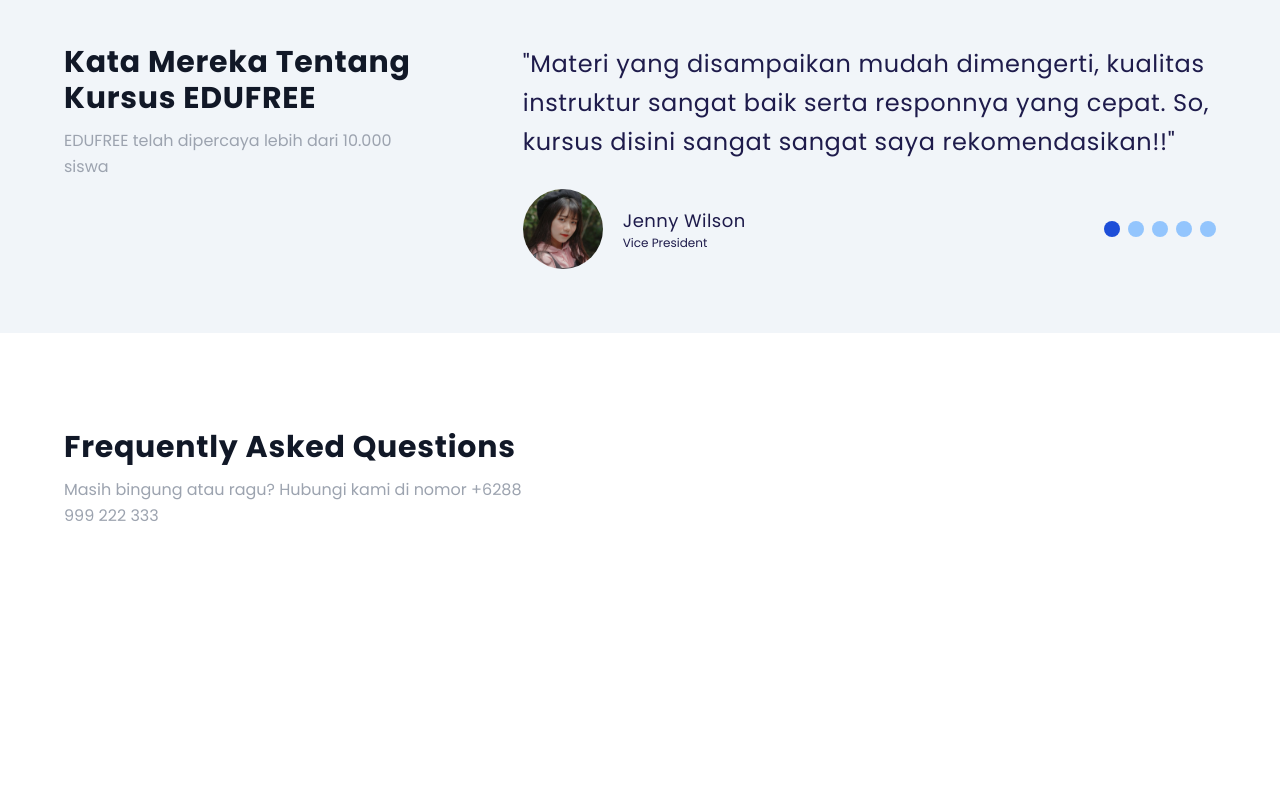
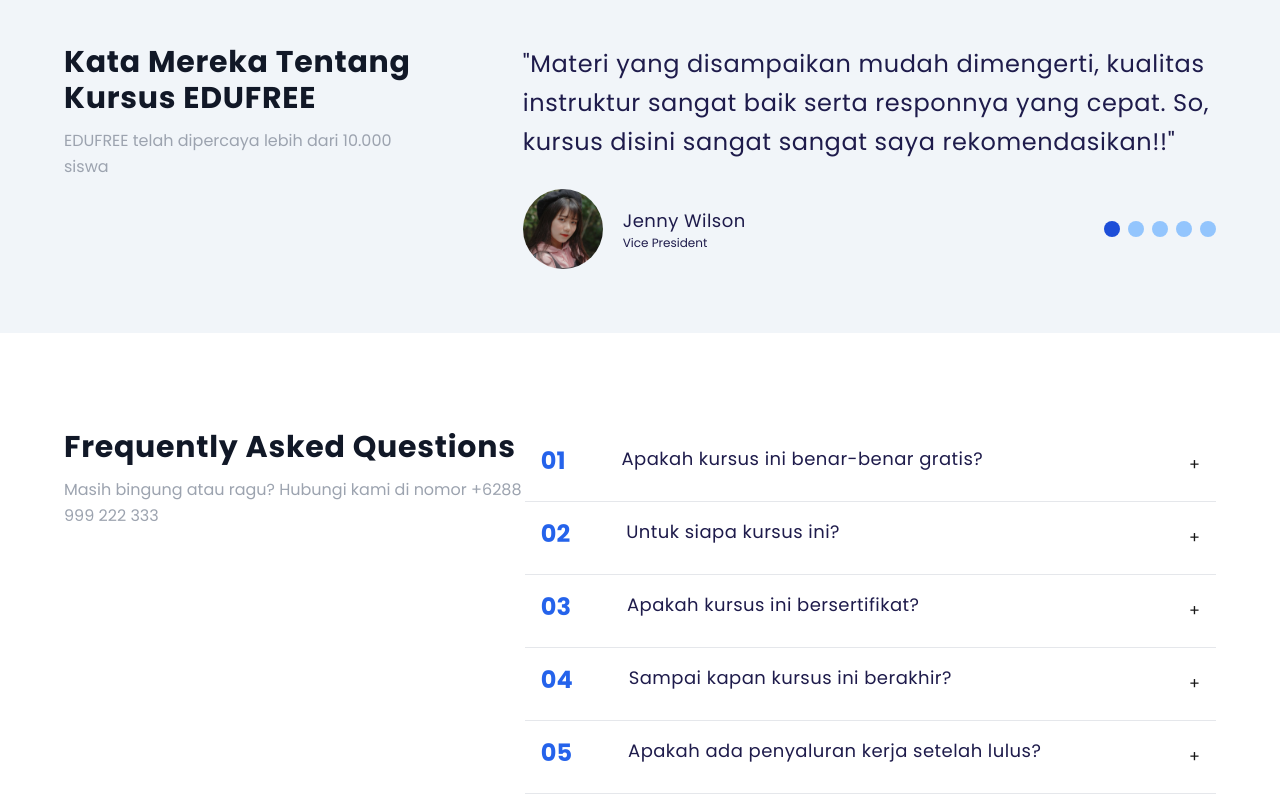
Before and after one commit to agustina12/EDUFREE-web, a Next.js app: page / in a window 1280 px wide. Shown: the part 2976-3776 px from the top of the page. Before the commit the page ends 3601 px from the top, so only its background shows below. Built offline with nearby package versions, Linux system fonts and the light colour scheme.

Commit message:
add SectionContactUs.js

```diff
--- /dev/null
+++ b/src/app/components/SectionContactUs.js
@@ -0,0 +1,8 @@
+export default function SectionContactUs() {
+  return (
+    <div className="flex">
+      <div className="w-1/2"></div>
+      <div className="w-1/2"></div>
+    </div>
+  );
+}
--- a/src/app/components/SectionFaq.js
+++ b/src/app/components/SectionFaq.js
@@ -1,6 +1,39 @@
+"use client";
+import { useState } from "react";
 import SectionTitle from "./SectionTitle";
 import SectionParagraph from "./SectionParagraph";
 export default function SectionFaq() {
+  const [openIndex, setOpenIndex] = useState(null);
+
+  const items = [
+    {
+      index: "01",
+      title: "Apakah kursus ini benar-benar gratis?",
+      content:
+        "Kursus yang disediakan bisa diakses gratis untuk menunjang kebutuhan dalam bidang kependidikan.",
+    },
+    {
+      index: "02",
+      title: "Untuk siapa kursus ini?",
+      content: "Content for item 2",
+    },
+    {
+      index: "03",
+      title: "Apakah kursus ini bersertifikat?",
+      content: "Content for item 3",
+    },
+    {
+      index: "04",
+      title: "Sampai kapan kursus ini berakhir?",
+      content: "Content for item 2",
+    },
+    {
+      index: "05",
+      title: "Apakah ada penyaluran kerja setelah lulus?",
+      content: "Content for item 3",
+    },
+  ];
+
   return (
     <div className="flex">
       <div className="w-2/5">
@@ -11,7 +44,31 @@
           Masih bingung atau ragu? Hubungi kami di nomor +6288 999 222 333
         </SectionParagraph>
       </div>
-      <div className="w-3/5"></div>
+      <div className="w-3/5">
+        <div className="flex-col">
+          {items.map((item, index) => (
+            <div key={index} className="border-b border-gray-200">
+              <button
+                className="flex justify-between items-center w-full p-4 text-left focus:outline-none"
+                onClick={() => setOpenIndex(openIndex === index ? null : index)}
+              >
+                <div className="flex gap-14">
+                  <SectionTitle variant="text-2xxl">{item.index}</SectionTitle>
+                  <div className="flex-col">
+                    <SectionParagraph variant="text-lg2">
+                      {item.title}
+                    </SectionParagraph>
+                    <SectionParagraph variant="text-base">
+                      {openIndex === index && item.content}
+                    </SectionParagraph>
+                  </div>
+                </div>
+                <span>{openIndex === index ? "-" : "+"}</span>
+              </button>
+            </div>
+          ))}
+        </div>
+      </div>
     </div>
   );
 }
--- a/src/app/components/SectionTitle.js
+++ b/src/app/components/SectionTitle.js
@@ -1,18 +1,16 @@
 export default function SectionTitle({ className, children, variant }) {
   const addClassName = className ? `${className}` : "";
   const variants = {
-    "text-2xl": "text-2xl uppercase font-semibold",
-    "text-2xll": "text-2xl font-normal mt-6",
-    "text-3xl": "text-3xl font-semibold tracking-wide",
-    "text-4xl": "text-4xl tracking-wide font-semibold leading-normal",
-    "text-5xl": "text-5xl leading-normal font-semibold",
+    "text-2xl": "text-2xl uppercase font-semibold text-gray-900",
+    "text-2xxl": "text-2xl font-semibold text-blue-600",
+    "text-2xll": "text-2xl font-normal mt-6 text-gray-900",
+    "text-3xl": "text-3xl font-semibold tracking-wide text-gray-900",
+    "text-4xl":
+      "text-4xl tracking-wide font-semibold leading-normal text-gray-900",
+    "text-5xl": "text-5xl leading-normal font-semibold text-gray-900",
   };
 
   const pickedVariant = variants[variant];
 
-  return (
-    <h1 className={` text-gray-900 ${pickedVariant}${addClassName}`}>
-      {children}
-    </h1>
-  );
+  return <h1 className={`${pickedVariant}${addClassName}`}>{children}</h1>;
 }
--- a/src/app/globals.css
+++ b/src/app/globals.css
@@ -22,3 +22,7 @@
   background: var(--background);
   font-family: Poppins sans-serif;
 }
+
+/* .bg-contact {
+  background-image: url("/public/img/bg-contact-us.png");
+} */
--- a/src/app/page.js
+++ b/src/app/page.js
@@ -6,6 +6,7 @@
 import SectionRecommend from "./components/SectionRecommend";
 import SectionTestimonial from "./components/SectionTestimonial";
 import SectionFaq from "./components/SectionFaq";
+import SectionContactUs from "./components/SectionContactUs";
 import "../app/globals.css";
 
 export default function Home() {
@@ -40,6 +41,9 @@
         <div className="mx-16 my-24">
           <SectionFaq />
         </div>
+        <div className="mx-16 my-24">
+          <SectionContactUs />
+        </div>
       </div>
     </>
   );
```
Also changed, not shown: public/img/bg-contact-us.png (added).
